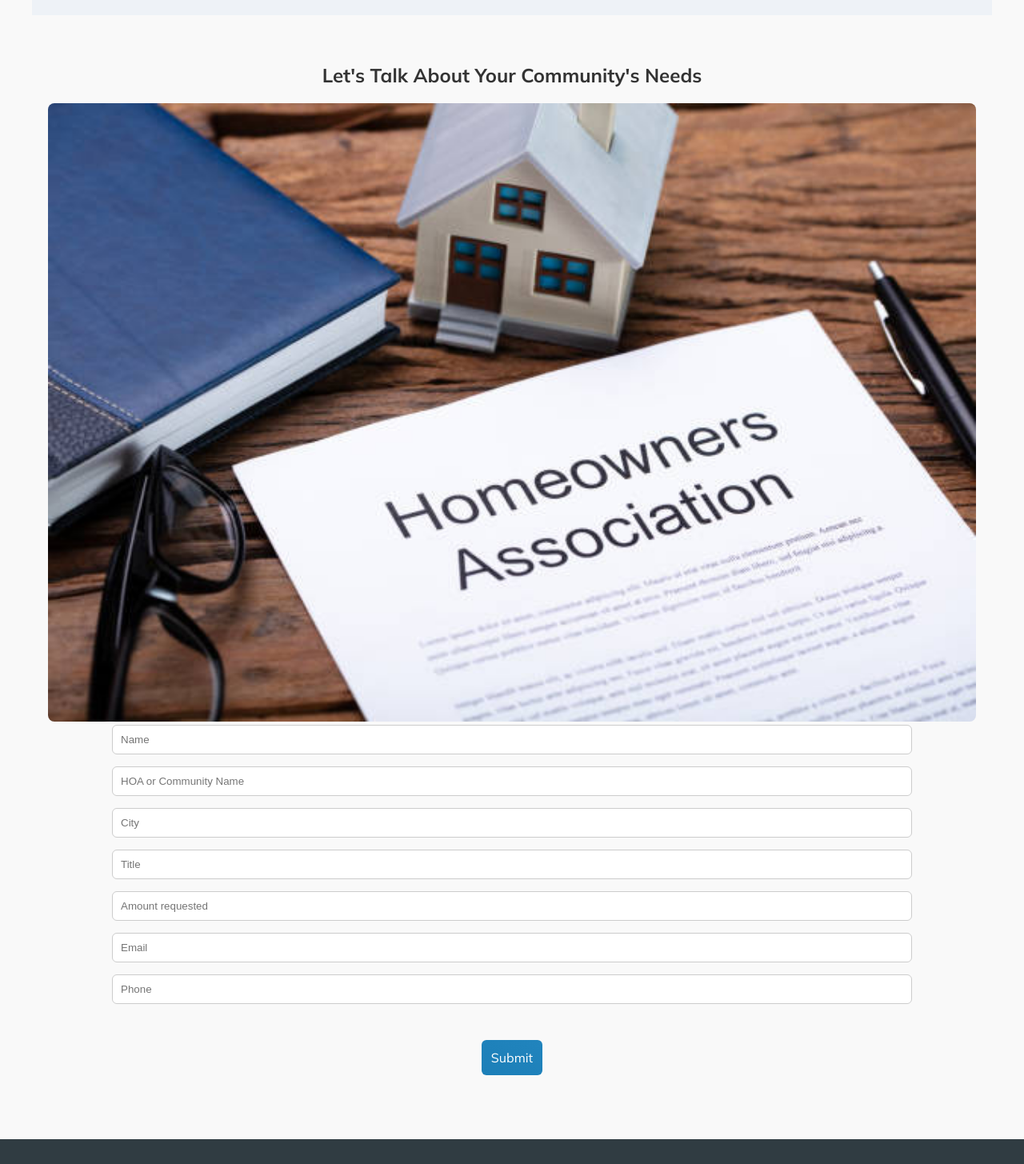
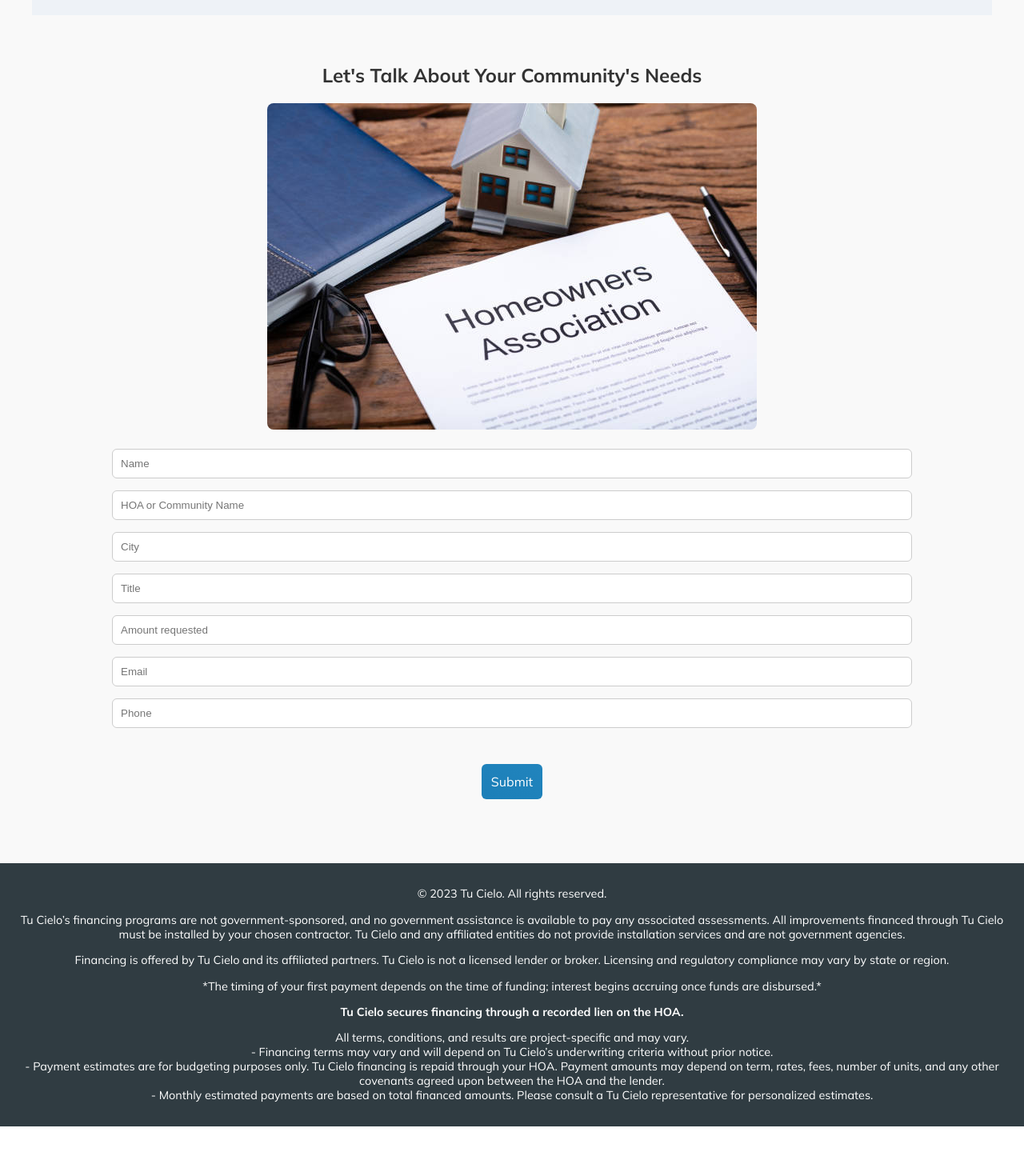
Before and after one commit to MetaCapFin/tu-cielo-site, a React (Create React App) app: page / in a window 1280 px wide. Shown: the part 2140-3595 px from the top of the page at 80% size. After the commit the page ends 3548 px from the top, so only its background shows below. Built offline with nearby package versions, Linux system fonts and the light colour scheme.

Commit message:
Update App.js

```diff
--- a/src/App.js
+++ b/src/App.js
@@ -505,10 +505,10 @@ function Homepage() {
           {/* CONTACT FORM */}
           <section id="contact-section" className="contact-form">
             <h2>Let's Talk About Your Community's Needs</h2>
-            <div className="form-image">
-               <img src="hoa1.jpg" alt="Community" />
-            </div>
-            <div className="form-container">
+             <div className="form-container">
+              <div className="form-image">
+                <img src="hoa1.jpg" alt="Community" />
+              </div>
                <form onSubmit={handleContactFormSubmit}>
                 <input
                   type="text"
```
